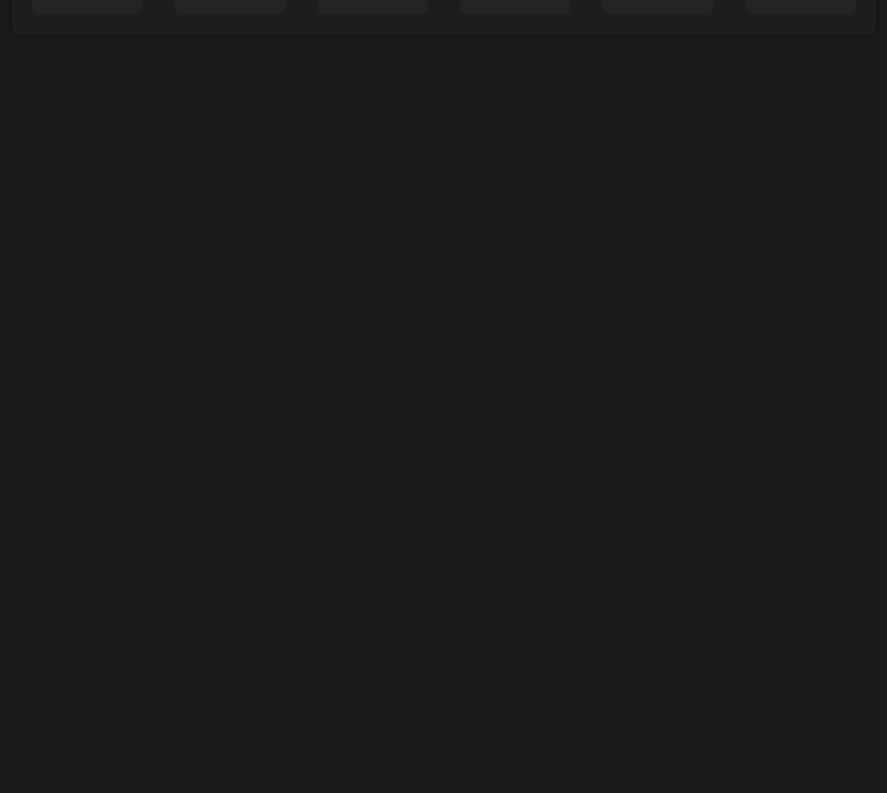
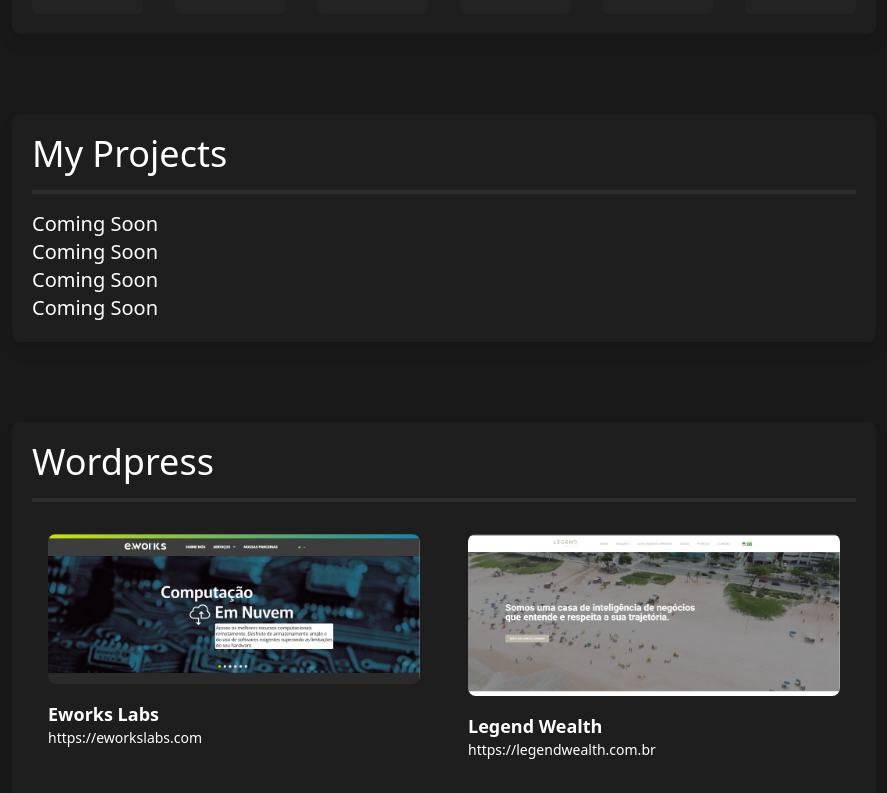
Before and after one commit to felipestambonidev/meuportifolioemnextjs, a Next.js app: page /en in a window 1280 px wide. Shown: the part 1227-2020 px from the top of the page, without its empty margins (196-1083 px from the left). Before the commit the page ends 1261 px from the top, so only its background shows below. Built offline with nearby package versions, Linux system fonts and the light colour scheme.

Commit message:
add: adicionei os componentes dos meus projetos e de wordpress nas paginas

```diff
--- a/pages/en/index.tsx
+++ b/pages/en/index.tsx
@@ -1,4 +1,6 @@
 import NavbarEng from "@/components/menucabecalhoenglish"
+import ProjetosWordPress from "@/components/meusprojetos/WordPress";
+import MeusProjetosEng from "@/components/meusprojetosenglish";
 import PerfilEng from "@/components/perfilenglish";
 import SobreMimEng from "@/components/sobremimenglish";
 import TecnologiasEng from "@/components/tecnologiaseng";
@@ -14,6 +16,8 @@
 		   <PerfilEng />
 		   <SobreMimEng />
 		   <TecnologiasEng />
+		   <MeusProjetosEng />
+		   <ProjetosWordPress />
 		 </section>
 		</div>
 	   );
--- a/pages/index.tsx
+++ b/pages/index.tsx
@@ -1,4 +1,6 @@
 import Navbar from "@/components/menucabecalho";
+import MeusProjetos from "@/components/meusprojetos";
+import ProjetosWordPress from "@/components/meusprojetos/WordPress";
 import Perfil from "@/components/perfil";
 import SobreMim from "@/components/sobremim";
 import Tecnologias from "@/components/tecnologias";
@@ -13,6 +15,8 @@
       <Perfil />
       <SobreMim />
       <Tecnologias />
+      <MeusProjetos/>
+      <ProjetosWordPress />
     </section>
    </div>
   );
```
